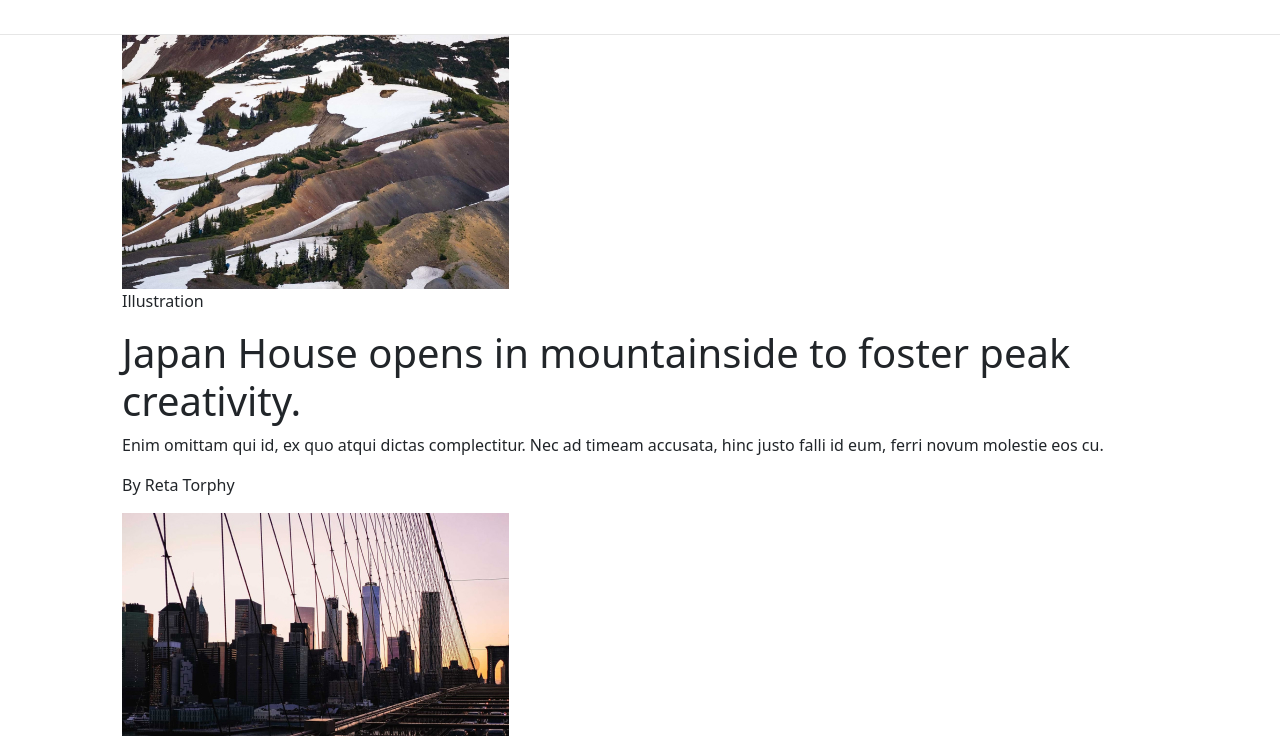
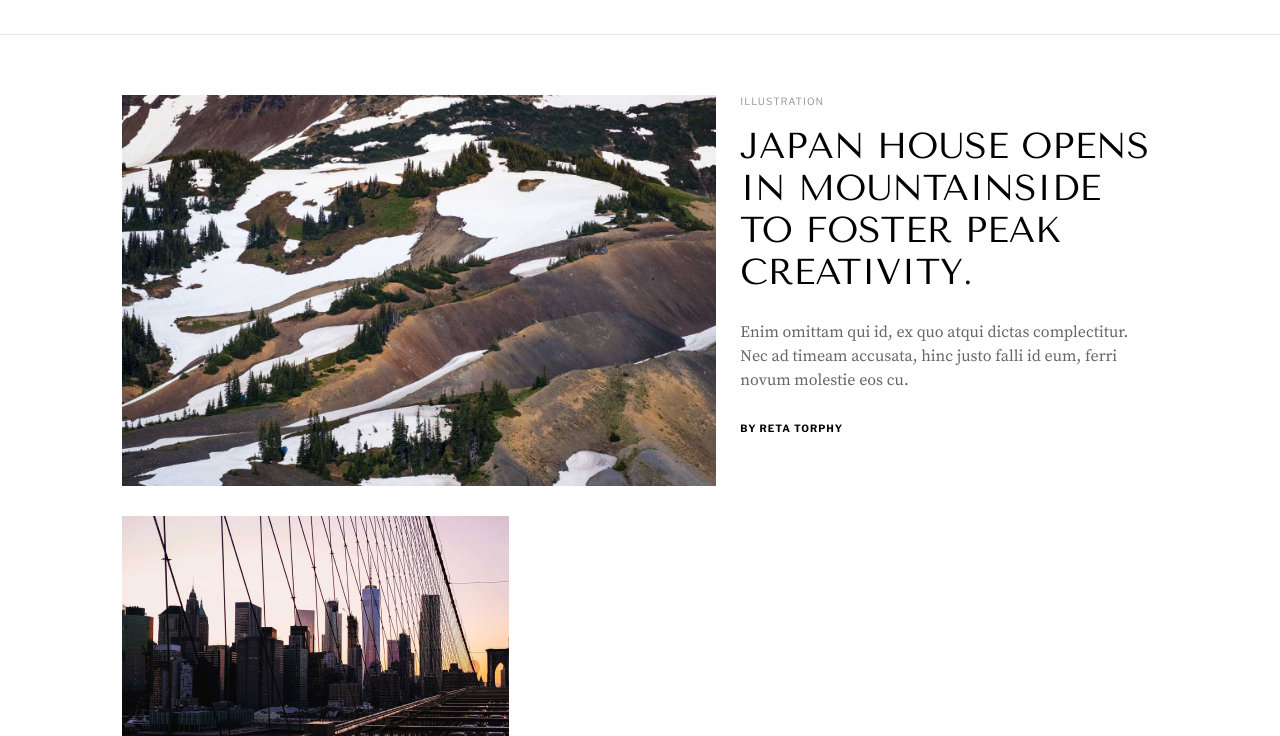
Before and after one commit to KatherinaKulinich/landing_page---noiceland, a website: page index.html in a window 1280 px wide. Shown: the part 64-800 px from the top of the page. Drawn offline with Linux system fonts and the light colour scheme.

Commit message:
section main-post done

```diff
--- a/index.html
+++ b/index.html
@@ -21,7 +21,6 @@
                     height="17"
                     class="header__logo"
                 >
-                <p class="header__nav-mobile"></p>
                 <nav class="header__navigation-list">
                     <a href="#" class="header__navigation-item">
                         Home
@@ -38,15 +37,13 @@
     </header>
     <main class="body__main">
         <section class="container-lg">
-            <div class="main-post">
+            <div class="row main-post">
                 <img
                     src="./images/image.jpg"
                     alt="post-image"
-                    width="387"
-                    height="254"
-                    class="main-post__image"
+                    class="main-post__image col col-md-6 col-lg-7"
                 >
-                <div class="main-post__information">
+                <div class="main-post__information col col-md-6 col-lg-5">
                     <p class="main-post__category">
                         Illustration
                     </p>
--- a/sass/_mixins.scss
+++ b/sass/_mixins.scss
@@ -1,12 +1,12 @@
 @use  './variables' as *;
 
-@mixin card-category($color: $category-text-color) {
+@mixin card-name-category ($text-col: $category-text-color) {
     font-family: $franklin-font;
     font-weight: 400;
     font-size: 10px;
     line-height: 12px;
     letter-spacing: 1px;
-    color: $color;
+    color: $text-col;
     text-transform: uppercase;
 }
 
@@ -16,9 +16,10 @@
     font-size: 20px;
     line-height: 24px;
     color: #000000;
+    text-transform: uppercase;
 }
 
-@mixin card-category {
+@mixin card-author {
     font-family: $franklin-font;
     font-weight: 700;
     font-size: 10px;
--- /dev/null
+++ b/sass/blocks/_main-post.scss
@@ -0,0 +1,40 @@
+@use '../variables' as *;
+@use '../mixins' as *;
+
+.main-post {
+    @include paddingY(60px, 30px);
+    display: flex;
+    gap: 30px;
+
+
+    &__information {
+        @include column(0);
+    }
+
+    &__category {
+        @include card-name-category($category-text-color);
+        margin-bottom: 18px;
+    }
+
+    &__title {
+        @include font($tenor-font, 400, 36px, 42px, #000000);
+        text-transform: uppercase;
+        margin-bottom: 27px;
+    }
+
+    &__description {
+        @include font($serif-font, 400, 16px, 24px, $text-secondary-color);
+        margin-bottom: 30px;
+    }
+
+    &__author {
+        @include card-author;
+        margin-bottom: 0;
+    }
+}
+
+@media (min-width: 768px) {
+    .main-post {
+        gap: 0;
+    }
+}
--- a/sass/styles.scss
+++ b/sass/styles.scss
@@ -14,7 +14,7 @@ $grid-breakpoints: (
 
 $container-max-widths: (
   sm: 0,
-  md: 768px,
+  md: 720px,
   lg: 1060px,
   xl: 1200px
 );
@@ -32,3 +32,4 @@ $container-max-widths: (
 @import './body';
 
 @import './blocks/header';
+@import './blocks/main-post';
```
Also changed, not shown: css/styles.min.css.
